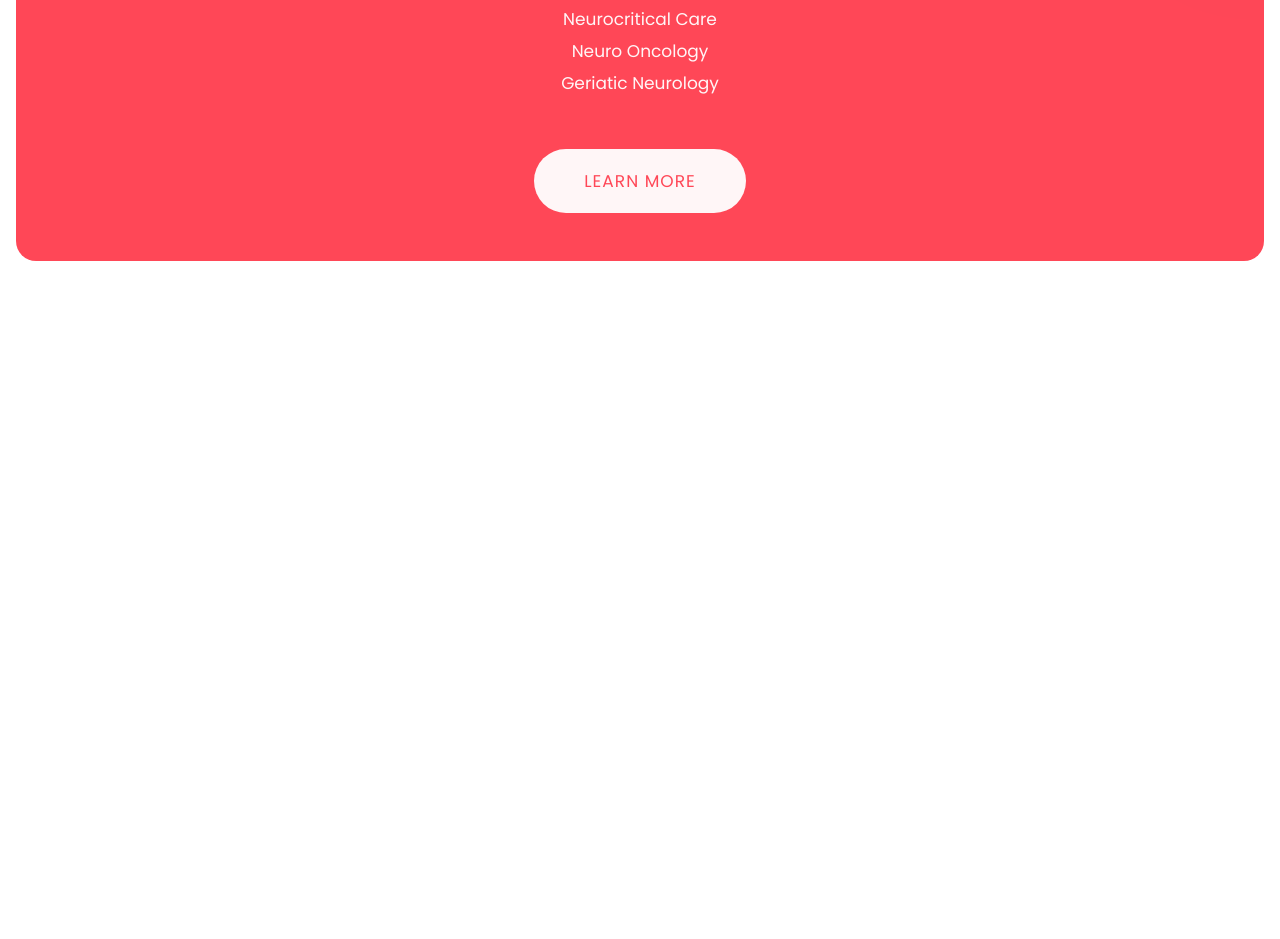
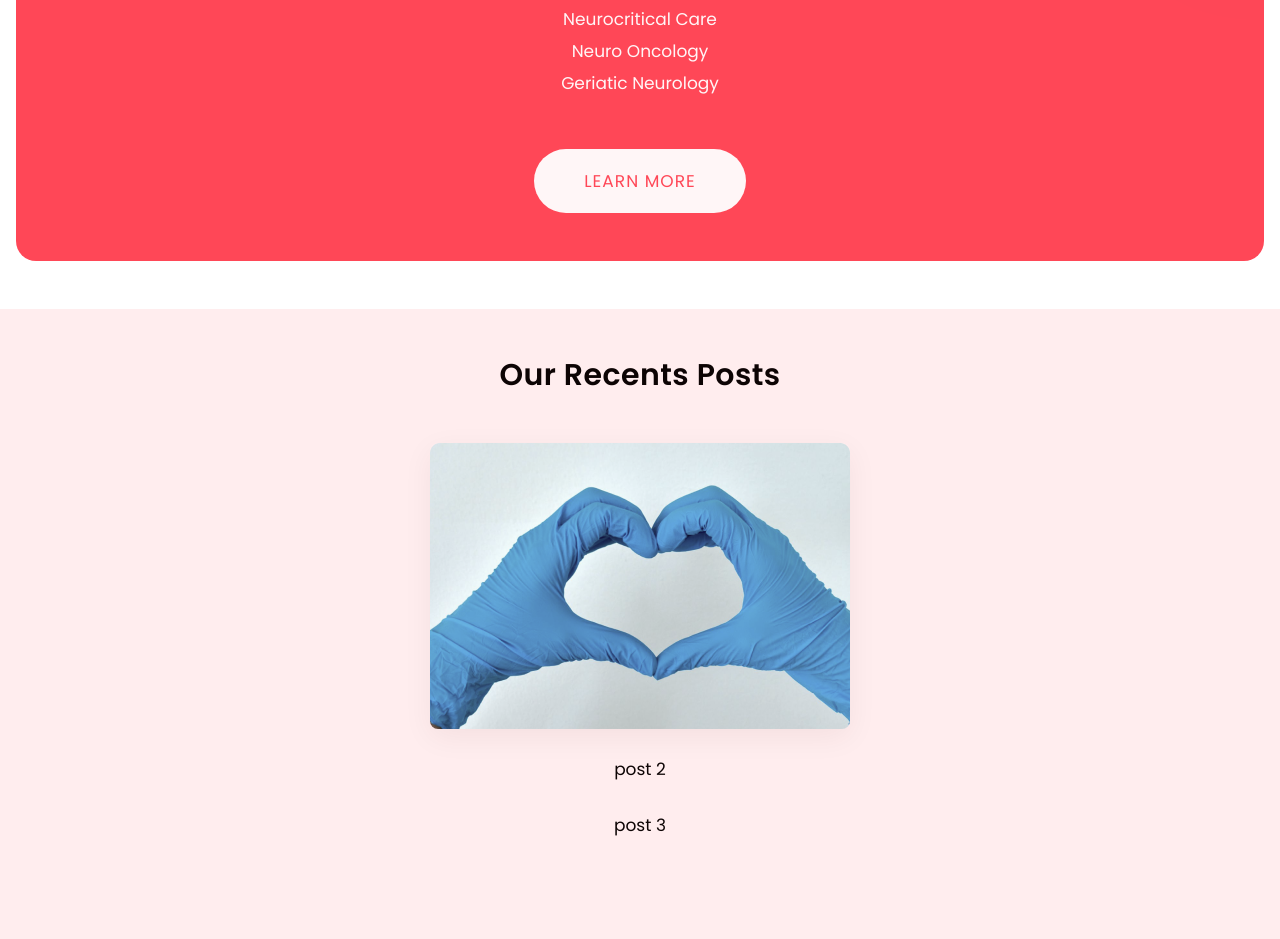
Before and after one commit to POGsss/Healthcare-Site, a plain HTML site: page index.html in a window 1280 px wide. Shown: the part 5121-6060 px from the top of the page. Before the commit the page ends 5430 px from the top, so only its background shows below. Drawn offline with nearby package versions, Linux system fonts and the light colour scheme; files whose address does not match are found by name.

Commit message:
Blog Section

```diff
--- a/index.html
+++ b/index.html
@@ -573,6 +573,23 @@
         </section>
         <!-- Departments -->
 
+        <!-- Blog -->
+        <section class="blog section bg-accent-secondary">
+            <div class="container mx-auto">
+                <h2 class="blogTitle h2 mb-[50px] text-center xl:text-left">Our Recents Posts</h2>
+                <div class="flex flex-col gap-y-6 items-center mb-[50px] xl:flex-row xl:gap-y-8 xl:justify-between">
+                    <div class="blogPost max-w-[420px] shadow-custom2 rounded-lg overflow-hidden cursor-pointer group">
+                        <div class="relative overflow-hidden">
+                            <img src="assets/img/blog/img-1.png" alt="">
+                        </div>
+                    </div>
+                    <div>post 2</div>
+                    <div>post 3</div>
+                </div>
+            </div>
+        </section>
+        <!-- Blog -->
+
         <!-- Scripts -->
         <script src="imports/swiper/swiper-bundle.min.js"></script>
         <script src="imports/reveal/scrollreveal.min.js"></script>
```
Also changed, not shown: style.css.
